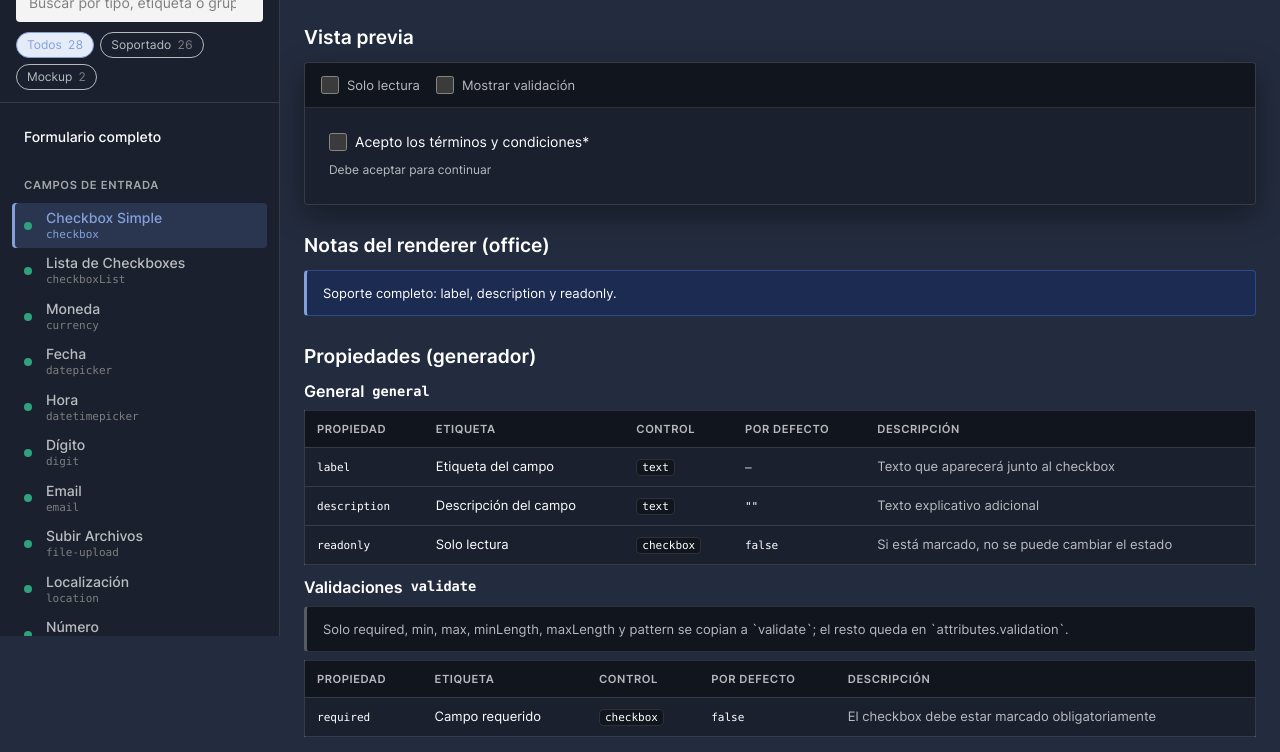
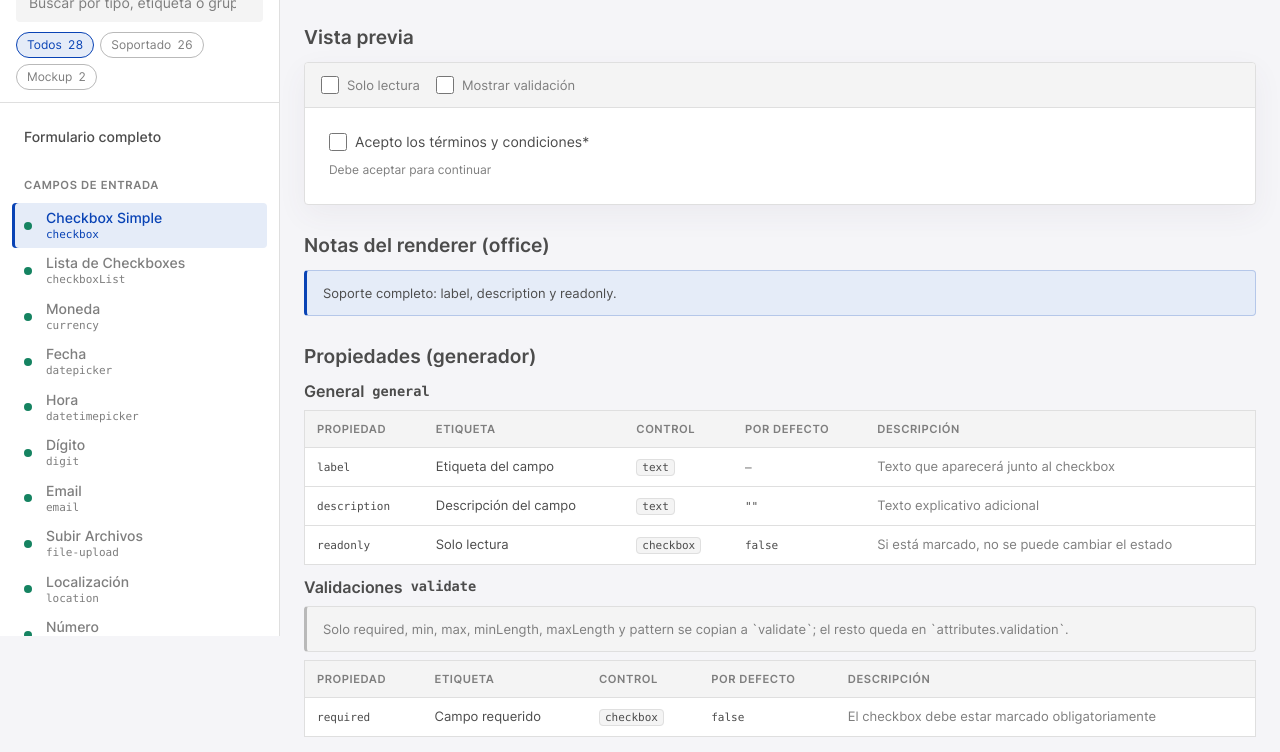
Before and after one commit to stivenzxy/jackcore_fields_preview, a plain HTML site: page index.html in a window 1280 px wide. Shown: the part 164-916 px from the top of the page. Drawn offline with Linux system fonts and the dark colour scheme.

Commit message:
fix: always render the light theme

```diff
--- a/styles.css
+++ b/styles.css
@@ -122,46 +122,6 @@
   --topbar-h: 64px;
   --gutter: 1.5rem;
   color-scheme: light;
-}
-
-/* Dark scheme: subdued variant of the office dark theme (_style-dark.scss, $sidenav-background #1a202e) */
-@media (prefers-color-scheme: dark) {
-  :root {
-    --bg: #232c3e;
-    --surface: #1a202e;
-    --sidenav-bg: #1a202e;
-    --sidenav-item-bg: #2a3650;
-    --sidenav-item-hover: #232c3e;
-    --sidenav-text: #ffffff;
-    --sidenav-text-2: rgba(255, 255, 255, 0.7);
-    --sidenav-subheading: rgba(255, 255, 255, 0.6);
-    --sidenav-divider: rgba(255, 255, 255, 0.12);
-    --sidenav-accent: var(--govco-portage);
-    --surface-2: #11151e;
-    --border: rgba(255, 255, 255, 0.12);
-    --border-strong: rgba(255, 255, 255, 0.3);
-    --text: #ffffff;
-    --text-muted: rgba(255, 255, 255, 0.7);
-    --text-faint: rgba(255, 255, 255, 0.5);
-    --accent: var(--govco-portage);
-    --accent-hover: var(--govco-tropical);
-    --accent-soft: #1c2b52;
-    --accent-tint: #2f4a86;
-    --accent-text: var(--govco-tropical);
-    --success: #2fa17c;
-    --success-soft: #15332a;
-    --warning: var(--govco-sunglow);
-    --warning-border: var(--govco-golden-brown);
-    --warning-soft: #332b0f;
-    --warning-strong: #4d3f12;
-    --danger: #f0657c;
-    --danger-soft: #3a1620;
-    --info-soft: #1c2b52;
-    --code-bg: #11151e;
-    --shadow: 0 10px 30px 0 rgba(0, 0, 0, 0.4);
-    --shadow-md: 0 4px 6px -1px rgba(0, 0, 0, 0.5);
-    color-scheme: dark;
-  }
 }
 
 /* ------------------------------------------------------------------
```
